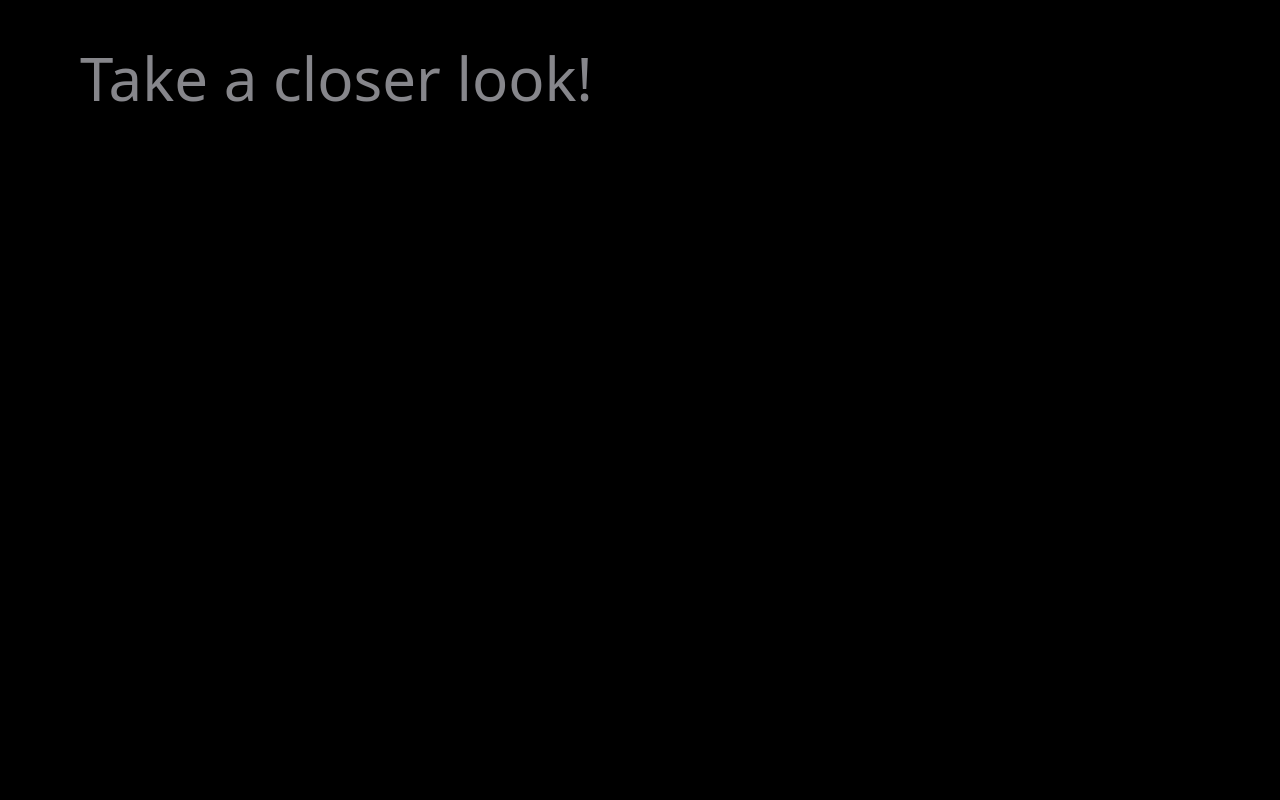
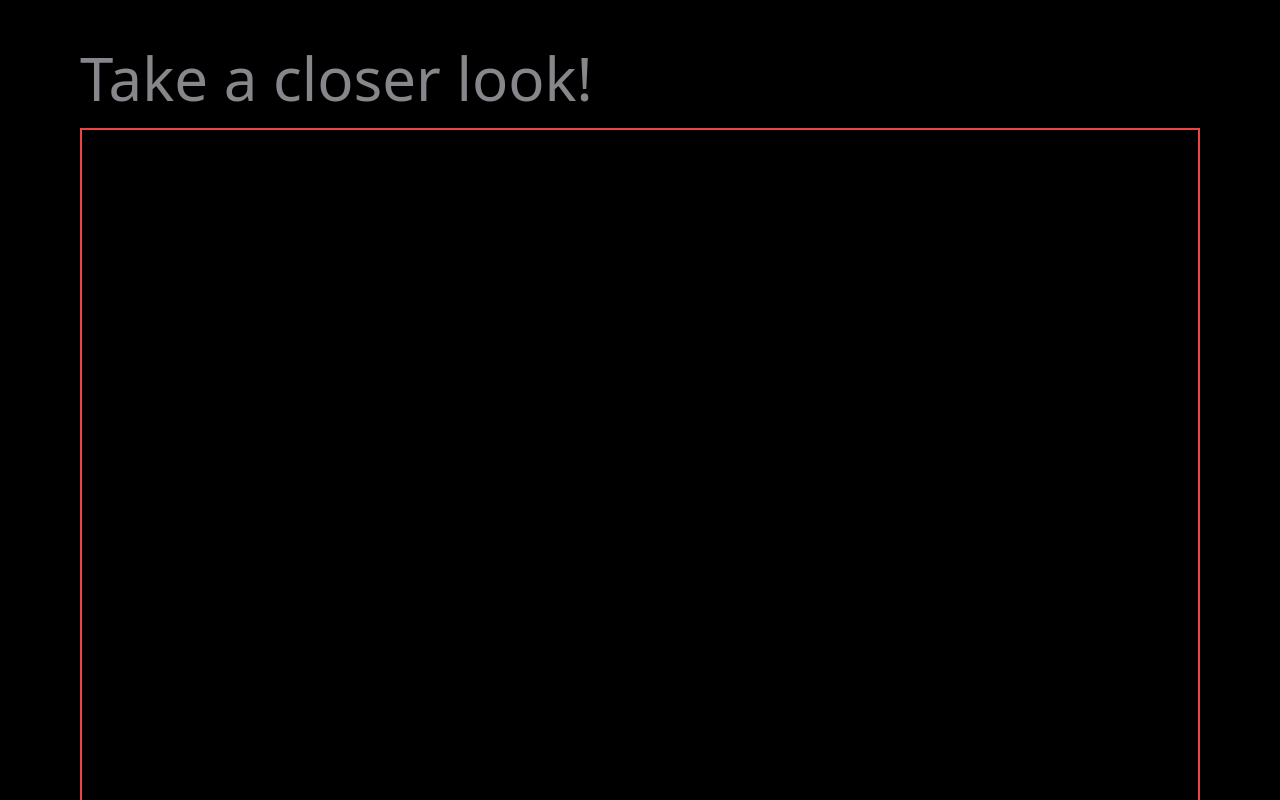
Before and after one commit to JaaumG/Apple-Iphone-15-website, a React (Vite) app: page / in a window 1280 px wide. Shown: the part 1900-2700 px from the top of the page. Built offline with nearby package versions, Linux system fonts and the light colour scheme.

Commit message:
Before lights add

```diff
--- a/src/components/ModelView.jsx
+++ b/src/components/ModelView.jsx
@@ -1,10 +1,20 @@
+import { View  } from '@react-three/drei'
+
+
 const ModelView = ({index, groupRef, gsapType, controlRef, setRotationSize, size, item}) => {
 
     return (
-        <view
-            index={index}>
+        <View
+            index={index}
+            id={gsapType}
+            className={`border-2 border-red-500 w-full h-full $ {index === 2} ? 'right-[-100%] : '' `}>
 
-        </view>
+            {/* Ambient light */}
+            <ambientLight intensity={0.3} />
+
+            <perspectiveCamera makeDefault position={[0, 0, 4]}/>
+
+        </View>
     )
 }
 
```
